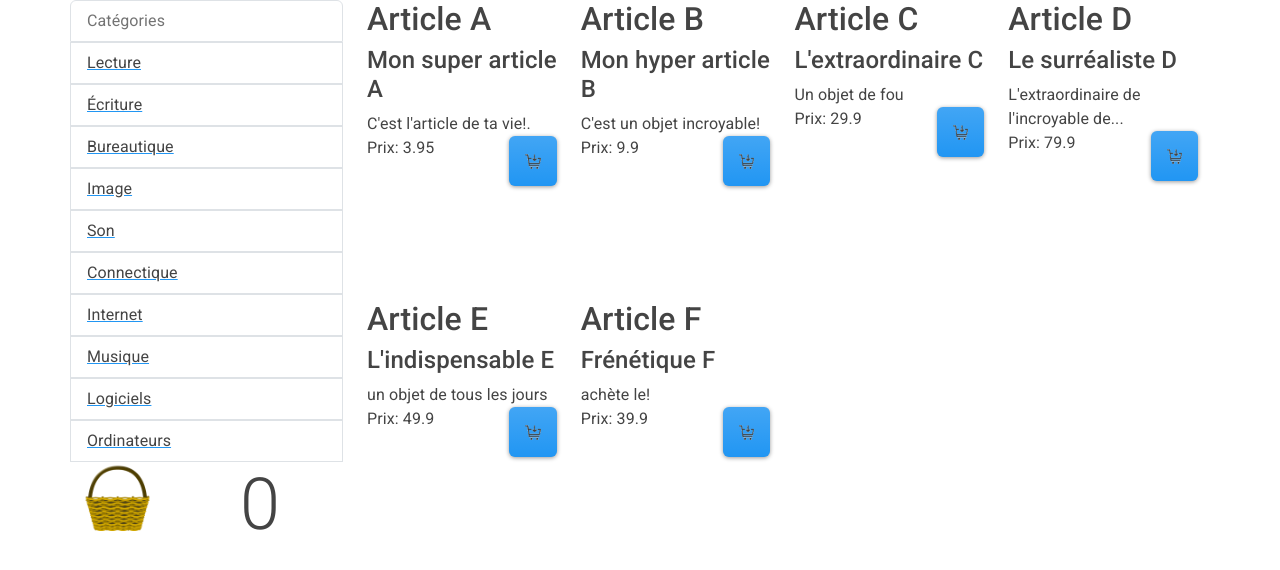
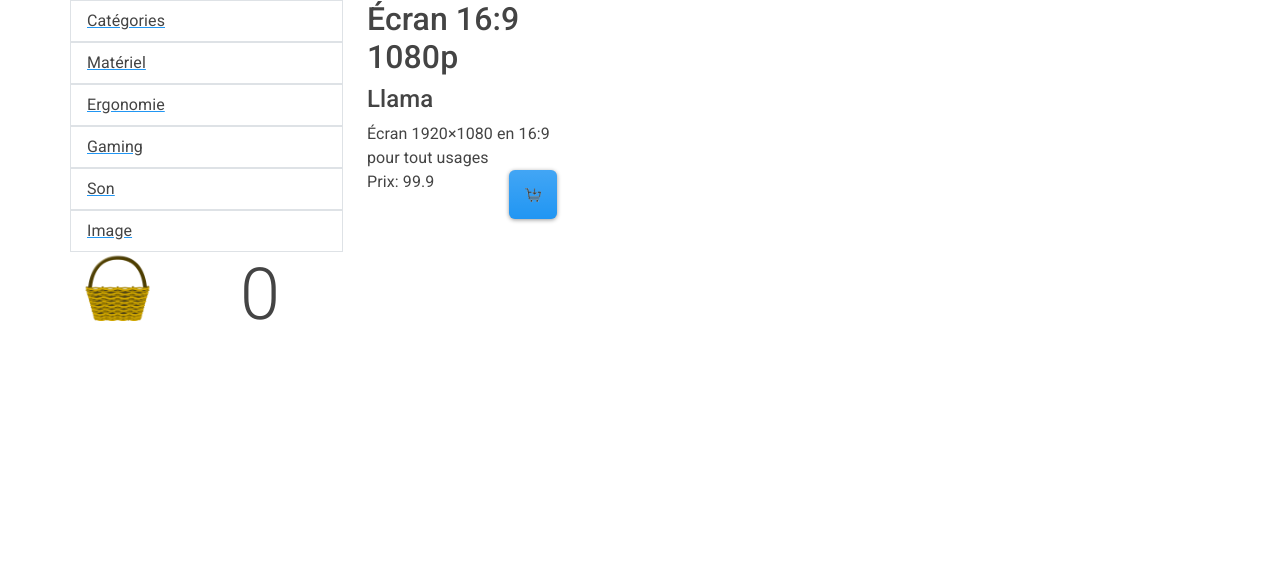
Before and after one commit to xAm64/Fil-rouge, a plain HTML site: page Appli/index.html in a window 1280 px wide. Both pictures are taken after a click on the link "Image". Drawn offline with Linux system fonts and the light colour scheme.

Commit message:
Afficher les articles par catégories

```diff
--- a/Appli/index.html
+++ b/Appli/index.html
@@ -17,37 +17,7 @@
                 <div class="row">
                     <!-- ceci est provisoire pour la mise en page -->
                     <ul class="list-group" id="categories">
-                        <li class="list-group-item disabled">Catégories</li>
-                        <a href="#">
-                            <li class="list-group-item">Lecture</li>
-                        </a>
-                        <a href="#">
-                            <li class="list-group-item">Écriture</li>
-                        </a>
-                        <a href="#">
-                            <li class="list-group-item">Bureautique</li>
-                        </a>
-                        <a href="#">
-                            <li class="list-group-item">Image</li>
-                        </a>
-                        <a href="#">
-                            <li class="list-group-item">Son</li>
-                        </a>
-                        <a href="#">
-                            <li class="list-group-item">Connectique</li>
-                        </a>
-                        <a href="#">
-                            <li class="list-group-item">Internet</li>
-                        </a>
-                        <a href="#">
-                            <li class="list-group-item">Musique</li>
-                        </a>
-                        <a href="#">
-                            <li class="list-group-item">Logiciels</li>
-                        </a>
-                        <a href="#">
-                            <li class="list-group-item">Ordinateurs</li>
-                        </a>
+                        <!-- Généré en JS -->
                     </ul>
                 </div>
                 <div class="row">
@@ -100,14 +70,15 @@
                         <label for="inputZip">Code postal</label>
                         <input type="text" class="form-control" id="inputZip" placeholder="75000">
                     </div>
-                    <button type="submit" class="btn btn-primary">Commander</button>
+                    <button type="submit" class="btn btn-primary">Commander</button><button type="button" class="btn btn-info" onclick="document.getElementById('basket').style.visibility = 'hidden';">Plus tard</button>
                 </form>
             </div>
         </div>
     </div>
-    <script src="js/article.js"></script>
+    <script src="js/models.js"></script>
     <script src="js/index.js"></script>
     <script src="js/panier.js"></script>
+    <script>loadAllElements();</script>
 </body>
 
 </html>
--- a/Appli/js/article.js
+++ /dev/null
@@ -1,10 +0,0 @@
-//créer un article
-class Article {
-    constructor(id, title, shortDescription, largeDescription, price){
-        this.id = id;
-        this.title = title;
-        this.shortDescription = shortDescription;
-        this.largeDescription = largeDescription;
-        this.price = price;
-    }
-}
--- a/Appli/js/index.js
+++ b/Appli/js/index.js
@@ -1,28 +1,107 @@
 //générer des articles
-let allArticles = [];
-
-allArticles.push(new Article(1, "Article A", "Mon super article A", "C'est l'article de ta vie!.", 3.95));
-allArticles.push(new Article(2, "Article B", "Mon hyper article B", "C'est un objet incroyable!", 9.90));
-allArticles.push(new Article(3, "Article C", "L'extraordinaire C", "Un objet de fou", 29.90));
-allArticles.push(new Article(4, "Article D", "Le surréaliste D", "L'extraordinaire de l'incroyable de...", 79.90));
-allArticles.push(new Article(5, "Article E", "L'indispensable E", "un objet de tous les jours", 49.90));
-allArticles.push(new Article(6, "Article F", "Frénétique F", "achète le!", 39.90));
+let articles = [];
+articles.push(new Article(1, "Souris", "Logitech", "Sourie 2 boutons + molette", 7.95, "Matériel"));
+articles.push(new Article(2, "Clavier", "Logitech", "Clavier azerty 105 touches", 9.90, "Matériel"));
+articles.push(new Article(3, "Souris gaucher", "Ergotech", "Une sourie ergonomique adapté aux gauchers", 29.90, "Ergonomie"));
+articles.push(new Article(4, "Casque gamer", "Asus", "Casque gaming avec effets serround", 79.90, "Gaming"));
+articles.push(new Article(5, "Casque bluetooth", "Exodar", "Débarassez-vous de tous les fils avec ce casque", 49.90, "Son"));
+articles.push(new Article(6, "Enseinte bluetooth", "AudioX", "Emmenez cette enseinte partout grace a son autonomie de 12h", 39.90, "Son"));
+articles.push(new Article(7, "Écran 16:9 1080p", "Llama", "Écran 1920×1080 en 16:9 pour tout usages", 99.90, "Image"));
+articles.push(new Article(8, "Écran gaming 21:9", "MSI", "Écran gaming 21:9 2560×1080 200Hz spécial jeux", 359.90, "Gaming"));
+articles.push(new Article(9, "Clavier rétroéclairé", "Razer", "Clavier RVB avec touches indépendantes, avec macro", 169.90, "Gaming"));
+//tri les articles et les met dans des catégories
+articles.forEach((ar) => {
+    addArticleToCategory(ar);
+});
 
 //afficher les articles
-let seeAllArticles = "";
-for (let i=0; i<allArticles.length;i++){
-    seeAllArticles += '<div class="col-3" style="height:300px">'+
-        '<h2>'+ allArticles[i].title +'</h2>'+
-        '<h4>'+ allArticles[i].shortDescription +'</h4>'+
-        allArticles[i].largeDescription+
-        '<div class="row">'+
-            '<div class="col-8">'+
-                'Prix: '+ allArticles[i].price+
-            '</div>'+
-            '<div class="col-4">'+
-                '<button type="button" class="btn btn-primary"><img src="images/addBasket.png" alt="ajouter au panier" class="img-fluid" onclick="addToPanier('+ allArticles[i].id +');"></button>'+
-            '</div>'+
-        '</div>'+
-    '</div>\n';
+function displayAllArticles() {
+    let seeAllArticles = "";
+    for (let i = 0; i < articles.length; i++) {
+        seeAllArticles += '<div class="col-3" style="height:300px">' +
+            '<h2>' + articles[i].title + '</h2>' +
+            '<h4>' + articles[i].brand + '</h4>' +
+            articles[i].largeDescription +
+            '<div class="row">' +
+            '<div class="col-8">' +
+            'Prix: ' + articles[i].price +
+            '</div>' +
+            '<div class="col-4">' +
+            '<button type="button" class="btn btn-primary"><img src="images/addBasket.png" alt="ajouter au panier" class="img-fluid" onclick="addToPanier(' + articles[i].id + ');"></button>' +
+            '</div>' +
+            '</div>' +
+            '</div>\n';
+    }
+    document.getElementById("allArticles").innerHTML = seeAllArticles;
 }
-document.getElementById("allArticles").innerHTML = seeAllArticles;
+
+//affiche les catégories
+function displayAllCategory() {
+    let seeAllCategory = "<a href='#' onclick='displayAllArticles();'><li class='list-group-item'>Catégories</li>";
+    category.forEach((ct) => {
+        seeAllCategory += "<a href='#' onclick='seeArticlesOneCategory("+ ct.id +");'><li class='list-group-item'>" + ct.nom + "</li></a>";
+    });
+    document.getElementById("categories").innerHTML = seeAllCategory;
+}
+
+
+//Recherche une catégorie et dis si existe, si existe renvoie son id.
+function foundCategory(name) {
+    let catId = 0;
+    category.forEach((ct) => {
+        if (ct.nom == name) {
+            catId = ct.id;
+        }
+    });
+    return catId;
+}
+
+//affiche uniquement les articles de X catégorie.
+function seeArticlesOneCategory(id){
+    let seeAllArticles = "";
+    category.forEach((ct) => {
+        if (ct.id == id){
+            ct.Articles.forEach((ar) =>{
+                seeAllArticles +=
+                '<div class="col-3" style="height:300px">' +
+                    '<h2>' + ar.title + '</h2>' +
+                    '<h4>' + ar.brand + '</h4>' +
+                    ar.largeDescription +
+                '<div class="row">' +
+                '<div class="col-8">' +
+                'Prix: ' + ar.price +
+                '</div>' +
+                '<div class="col-4">' +
+                '<button type="button" class="btn btn-primary"><img src="images/addBasket.png" alt="ajouter au panier" class="img-fluid" onclick="addToPanier(' + ar.id + ');"></button>' +
+                '</div>' +
+                '</div>' +
+                '</div>\n';
+            });
+        }
+        document.getElementById("allArticles").innerHTML = seeAllArticles;
+    });
+}
+
+//Ajoute un article à une catégorie, si elle n'existe pas la créer
+function addArticleToCategory(Article) {
+    let idCat = foundCategory(Article.category);
+    if (idCat > 0) {
+        category.forEach((ct) => {
+            if (ct.id == idCat) {
+                ct.Articles.push(Article);
+            }
+        });
+    } else {
+        let newCategory = new Category(idCategory, Article.category);
+        newCategory.addArticle(Article);
+        category.push(newCategory);
+        idCategory++;
+    }
+}
+
+//charge tout les éléments
+function loadAllElements(){
+    displayAllArticles();
+    displayAllCategory();
+
+}
--- /dev/null
+++ b/Appli/js/models.js
@@ -0,0 +1,26 @@
+//contient toutes les class
+class Article {
+    constructor(id, title, brand, largeDescription, price, category){
+        this.id = id;
+        this.title = title;
+        this.brand = brand;
+        this.largeDescription = largeDescription;
+        this.price = price;
+        this.category = category;
+    }
+}
+
+//catégories
+var category = [];
+var idCategory = 1;
+class Category {
+    constructor(id, nom){
+        this.id = id;
+        this.nom = nom;
+        this.Articles = [];
+    }
+
+    addArticle(Article){
+        this.Articles.push(Article);
+    }
+}
--- a/Appli/js/panier.js
+++ b/Appli/js/panier.js
@@ -1,9 +1,9 @@
 var panier = [];
 //ajouter un article au panier
 function addToPanier(id){
-    allArticles.forEach((el) => {
+    articles.forEach((el) => {
         if (id == el.id){
-            panier.push(new Article (el.id, el.title, el.shortDescription, el.largeDescription, el.price));
+            panier.push(new Article (el.id, el.title, el.brand, el.largeDescription, el.price, el.largeDescription));
         }
     });
     document.getElementById("numberArticles").innerText = panier.length;
@@ -16,7 +16,7 @@ function lookBasket(){
     for (let i=0;i<panier.length;i++){
         htmlBasket += '<li class="list-group-item">'+
             '<div class="form-group">'+
-                '<h3 class="text-primary">'+panier[i].title+'</h3> <p class="text-secondary">'+panier[i].shortDescription+'</p>'+
+                '<h3 class="text-primary">'+panier[i].title+'</h3> <p class="text-secondary">'+panier[i].brand+'</p>'+
                 '<label for="number">Nombre:</label>'+
                 '<input type="number" class="form-control" min="0" id="qt'+i+'" placeholder="1">'+
                 '<label class="text-dark">Prix: '+panier[i].price+ '€</label>'+
```
